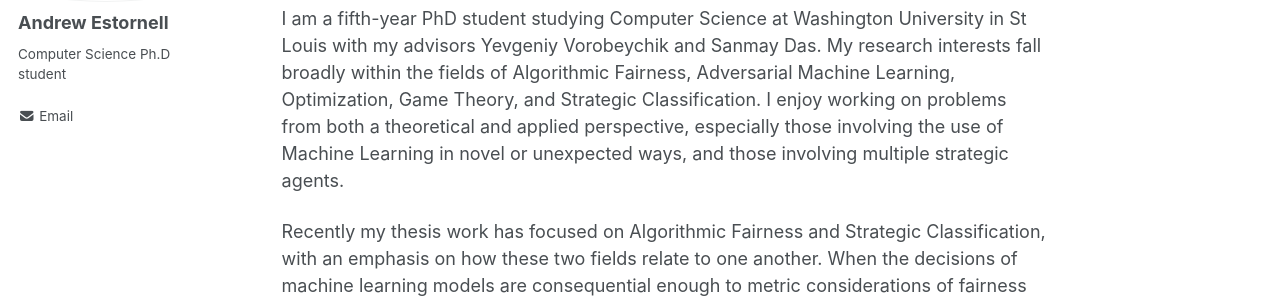
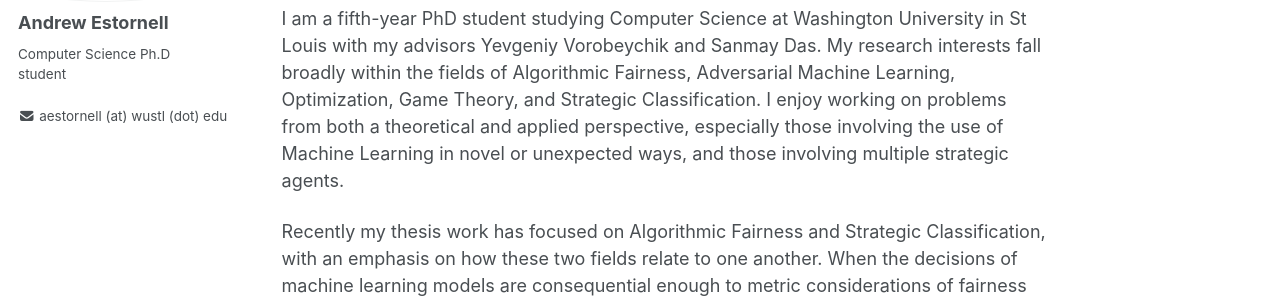
Before and after one commit to andrewEstornell/andrewEstornell.github.io, a Jekyll site: the page built from _pages/about.md, in a window 1280 px wide. Shown: the part 155-455 px from the top of the page. Built offline with Jekyll 4.4.1, drawn with Linux system fonts in a browser that asks for light colours; nearby versions of some CDN libraries; a script bundle is joined from its source files by our own code; library files that are not in the unit come from our copies.

Commit message:
Update ui-text.yml

```diff
--- a/_data/ui-text.yml
+++ b/_data/ui-text.yml
@@ -25,7 +25,7 @@
   feed_label                 : "Feed"
   powered_by                 : "Powered by"
   website_label              : "Website"
-  email_label                : "Email"
+  email_label                : "aestornell (at) wustl (dot) edu"
   recent_posts               : "Recent Posts"
   undefined_wpm              : "Undefined parameter words_per_minute at _config.yml"
   comment_form_info          : "Your email address will not be published. Required fields are marked"
```
